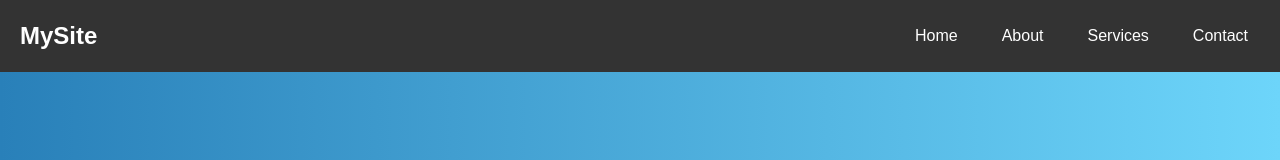
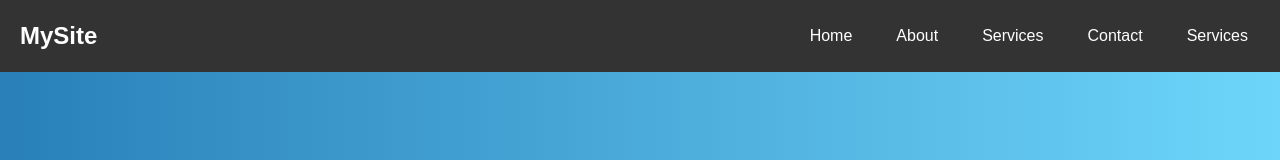
Before and after one commit to SachinKumar0427/Navbar, a plain HTML site: page index.html in a window 1280 px wide. Shown: the top 160 px of the page. Drawn offline with Linux system fonts and the light colour scheme.

Commit message:
Add services

```diff
--- a/index.html
+++ b/index.html
@@ -22,6 +22,7 @@
       <a href="#">About</a>
       <a href="#">Services</a>
       <a href="#">Contact</a>
+      <a href="#">Services</a>
     </div>
   </nav>
 
```
